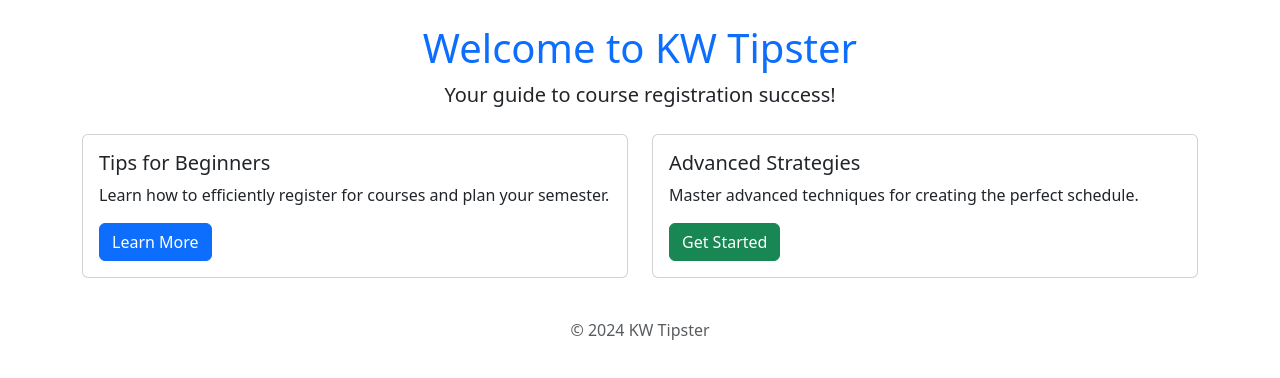
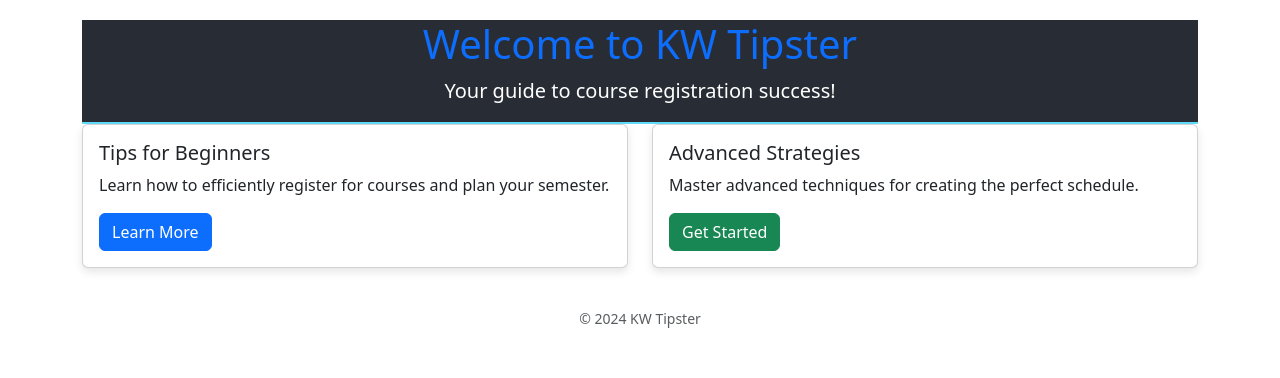
Before and after one commit to jhlee001010/kw_tipster, a React (Create React App) app: page / in a window 1280 px wide. Shown: the top 378 px of the page. Built offline with nearby package versions, Linux system fonts and the light colour scheme.

Commit message:
initial change

```diff
--- a/src/App.css
+++ b/src/App.css
@@ -1,38 +1,70 @@
-.App {
-  text-align: center;
+/* 기본 레이아웃 스타일 */
+body {
+  margin: 0;
+  font-family: -apple-system, BlinkMacSystemFont, 'Segoe UI', Roboto, 'Helvetica Neue', Arial, sans-serif;
+  -webkit-font-smoothing: antialiased;
+  -moz-osx-font-smoothing: grayscale;
+  background-color: #f8f9fa; /* Bootstrap 기본 배경색과 맞춤 */
 }
 
-.App-logo {
-  height: 40vmin;
-  pointer-events: none;
-}
-
-@media (prefers-reduced-motion: no-preference) {
-  .App-logo {
-    animation: App-logo-spin infinite 20s linear;
-  }
-}
-
+/* Header 스타일 */
 .App-header {
   background-color: #282c34;
-  min-height: 100vh;
+  min-height: 10vh;
   display: flex;
   flex-direction: column;
   align-items: center;
   justify-content: center;
   font-size: calc(10px + 2vmin);
   color: white;
+  border-bottom: 2px solid #61dafb; /* 강조된 경계선 */
 }
 
-.App-link {
-  color: #61dafb;
+/* 메인 콘텐츠 */
+.container {
+  padding: 20px;
 }
 
-@keyframes App-logo-spin {
-  from {
-    transform: rotate(0deg);
+/* 카드 컴포넌트 */
+.card {
+  box-shadow: 0 4px 8px rgba(0, 0, 0, 0.1); /* 카드 그림자 */
+  border-radius: 10px;
+  transition: transform 0.3s ease; /* 마우스 오버 효과 */
+}
+
+.card:hover {
+  transform: scale(1.05);
+}
+
+/* 버튼 스타일 */
+.btn-primary {
+  background-color: #007bff;
+  border-color: #007bff;
+  color: white;
+  padding: 10px 20px;
+  border-radius: 5px;
+}
+
+.btn-primary:hover {
+  background-color: #0056b3;
+  border-color: #0056b3;
+}
+
+/* 푸터 스타일 */
+footer {
+  margin-top: 40px;
+  text-align: center;
+  color: #6c757d; /* Bootstrap muted text color */
+  font-size: 14px;
+}
+
+/* 반응형 레이아웃 */
+@media (max-width: 768px) {
+  .container {
+    padding: 10px;
   }
-  to {
-    transform: rotate(360deg);
+
+  .card {
+    margin-bottom: 20px;
   }
 }
--- a/src/App.js
+++ b/src/App.js
@@ -1,11 +1,11 @@
 import React from 'react';
+import './App.css';
 import 'bootstrap/dist/css/bootstrap.min.css'; // Bootstrap CSS 가져오기
 
 function App() {
   return (
-
     <div className="container">
-      <header className="my-4 text-center">
+      <header className="App-header">
         <h1 className="text-primary">Welcome to KW Tipster</h1>
         <p className="lead">Your guide to course registration success!</p>
       </header>
```
